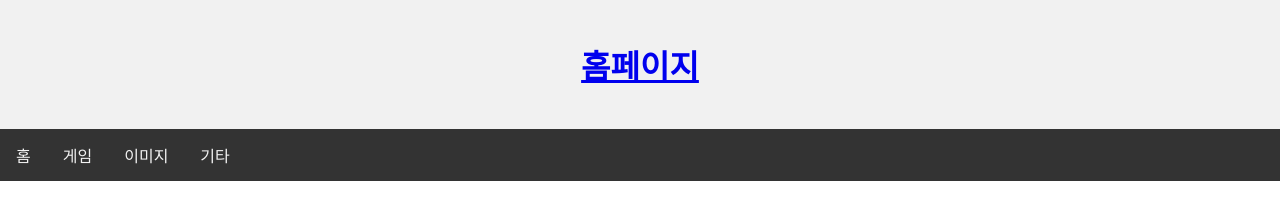
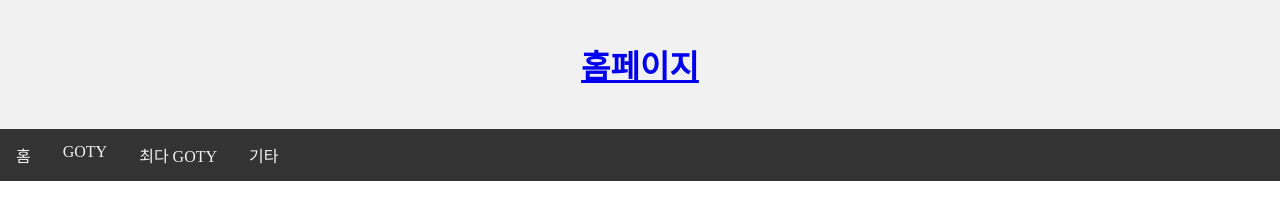
Before and after one commit to ChamPaWatt/my_web, a plain HTML site: page html/etc.html in a window 1280 px wide. Shown: the top 216 px of the page. Drawn offline with Linux system fonts and the light colour scheme.

Commit message:
Update etc.html

```diff
--- a/html/etc.html
+++ b/html/etc.html
@@ -90,8 +90,8 @@ body {
 
 <div class="topnav">
   <a href="../index.html">홈</a>
-  <a href="./table.html">게임</a>
-  <a href="./image.html">이미지</a>
+  <a href="./table.html">GOTY</a>
+  <a href="./image.html">최다 GOTY</a>
   <a href="./etc.html">기타</a>
 </div>
 
```
